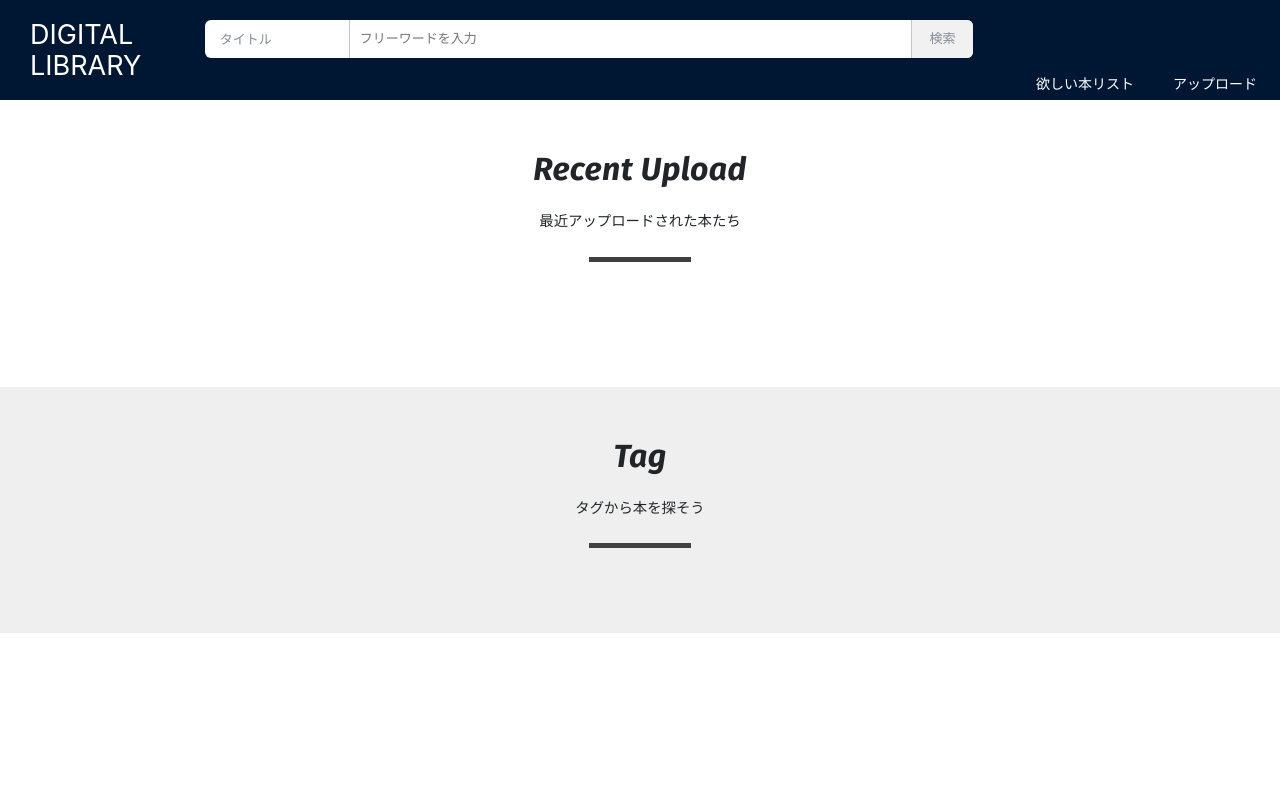
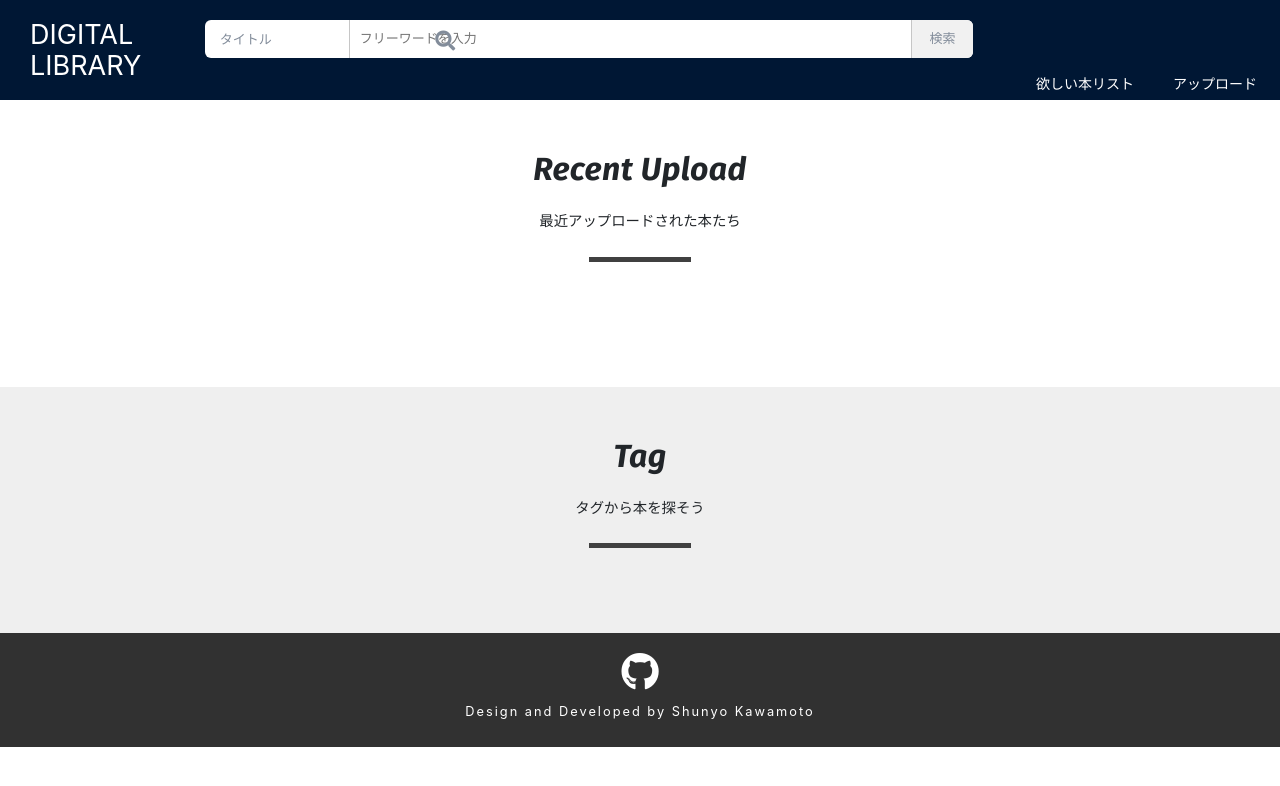
Before and after one commit to shunyooo/digital-library-django, a Django app: page / in a window 1280 px wide. Shown: the top 786 px of the page. Run offline with Django 3.2, Linux system fonts and the light colour scheme; data that the repository does not hold is empty; parts of the project's set-up code (start-up, migrations or seed data) failed here and were passed over; some libraries are stand-ins or nearby versions.

Commit message:
add footer

```diff
--- a/library/book/templates/book/base.html
+++ b/library/book/templates/book/base.html
@@ -12,7 +12,9 @@
     <link rel="stylesheet" href="https://maxcdn.bootstrapcdn.com/bootstrap/4.0.0/css/bootstrap.min.css"
           integrity="sha384-Gn5384xqQ1aoWXA+058RXPxPg6fy4IWvTNh0E263XmFcJlSAwiGgFAW/dAiS6JXm" crossorigin="anonymous">
     <link href="https://fonts.googleapis.com/css?family=Fira+Sans:700,700i,800,800i,900,900i" rel="stylesheet">
+    <link href="https://use.fontawesome.com/releases/v5.6.1/css/all.css" rel="stylesheet">
     <link href="{% static 'lib/css/reset.css'%}" rel="stylesheet">
+    <link rel="stylesheet" type="text/css" href="{% static 'book/css/footer.css' %}"/>
 
     {% block extracss %}{% endblock %}
     <title>{% block title %}{% endblock %}</title>
@@ -33,6 +35,12 @@
     {% block content %}
     {% endblock %}
 </div>
+<footer>
+    <a class="faa-parent animated-hover" href="https://github.com/shunyooo/digital-library" target="github">
+        <i class="fab fa-github footer-icon-github fa-3x fa-fh faa-wrench"></i>
+  <address>Design and Developed by Shunyo Kawamoto</address>
+    </a>
+</footer>
 <!-- Optional JavaScript -->
 <!-- jQuery first, then Popper.js, then Bootstrap JS -->
 <script src="http://code.jquery.com/jquery-3.3.1.min.js" integrity="sha256-FgpCb/KJQlLNfOu91ta32o/NMZxltwRo8QtmkMRdAu8="
--- /dev/null
+++ b/library/static/book/css/footer.css
@@ -0,0 +1,125 @@
+footer {
+	font-size: 80%;
+	width: 100%;
+	text-align: center;
+	padding-top: 20px;
+	padding-bottom: 10px;
+	background-color: #313131
+}
+
+footer address {
+	color: #fff;
+	letter-spacing: 2px;
+	font-style: normal;
+	padding-top: 10px
+}
+
+.footer-icon-github {
+	color: #fff
+}
+
+footer a:hover {
+	text-decoration: underline;
+	color: #fff
+}
+
+.faa-wrench.animated, .faa-wrench.animated-hover:hover, .faa-parent.animated-hover:hover > .faa-wrench {
+	-webkit-animation: wrench 2.5s ease infinite;
+	animation: wrench 2.5s ease infinite;
+	transform-origin-x: 90%;
+	transform-origin-y: 35%;
+	transform-origin-z: initial
+}
+
+@keyframes wrench {
+	0% {
+		-webkit-transform: rotate(-12deg);
+		-ms-transform: rotate(-12deg);
+		transform: rotate(-12deg)
+	}
+
+	8% {
+		-webkit-transform: rotate(12deg);
+		-ms-transform: rotate(12deg);
+		transform: rotate(12deg)
+	}
+
+	10% {
+		-webkit-transform: rotate(24deg);
+		-ms-transform: rotate(24deg);
+		transform: rotate(24deg)
+	}
+
+	18% {
+		-webkit-transform: rotate(-24deg);
+		-ms-transform: rotate(-24deg);
+		transform: rotate(-24deg)
+	}
+
+	20% {
+		-webkit-transform: rotate(-24deg);
+		-ms-transform: rotate(-24deg);
+		transform: rotate(-24deg)
+	}
+
+	28% {
+		-webkit-transform: rotate(24deg);
+		-ms-transform: rotate(24deg);
+		transform: rotate(24deg)
+	}
+
+	30% {
+		-webkit-transform: rotate(24deg);
+		-ms-transform: rotate(24deg);
+		transform: rotate(24deg)
+	}
+
+	38% {
+		-webkit-transform: rotate(-24deg);
+		-ms-transform: rotate(-24deg);
+		transform: rotate(-24deg)
+	}
+
+	40% {
+		-webkit-transform: rotate(-24deg);
+		-ms-transform: rotate(-24deg);
+		transform: rotate(-24deg)
+	}
+
+	48% {
+		-webkit-transform: rotate(24deg);
+		-ms-transform: rotate(24deg);
+		transform: rotate(24deg)
+	}
+
+	50% {
+		-webkit-transform: rotate(24deg);
+		-ms-transform: rotate(24deg);
+		transform: rotate(24deg)
+	}
+
+	58% {
+		-webkit-transform: rotate(-24deg);
+		-ms-transform: rotate(-24deg);
+		transform: rotate(-24deg)
+	}
+
+	60% {
+		-webkit-transform: rotate(-24deg);
+		-ms-transform: rotate(-24deg);
+		transform: rotate(-24deg)
+	}
+
+	68% {
+		-webkit-transform: rotate(24deg);
+		-ms-transform: rotate(24deg);
+		transform: rotate(24deg)
+	}
+
+	75%, 100% {
+		-webkit-transform: rotate(0deg);
+		-ms-transform: rotate(0deg);
+		transform: rotate(0deg)
+	}
+
+}
```
